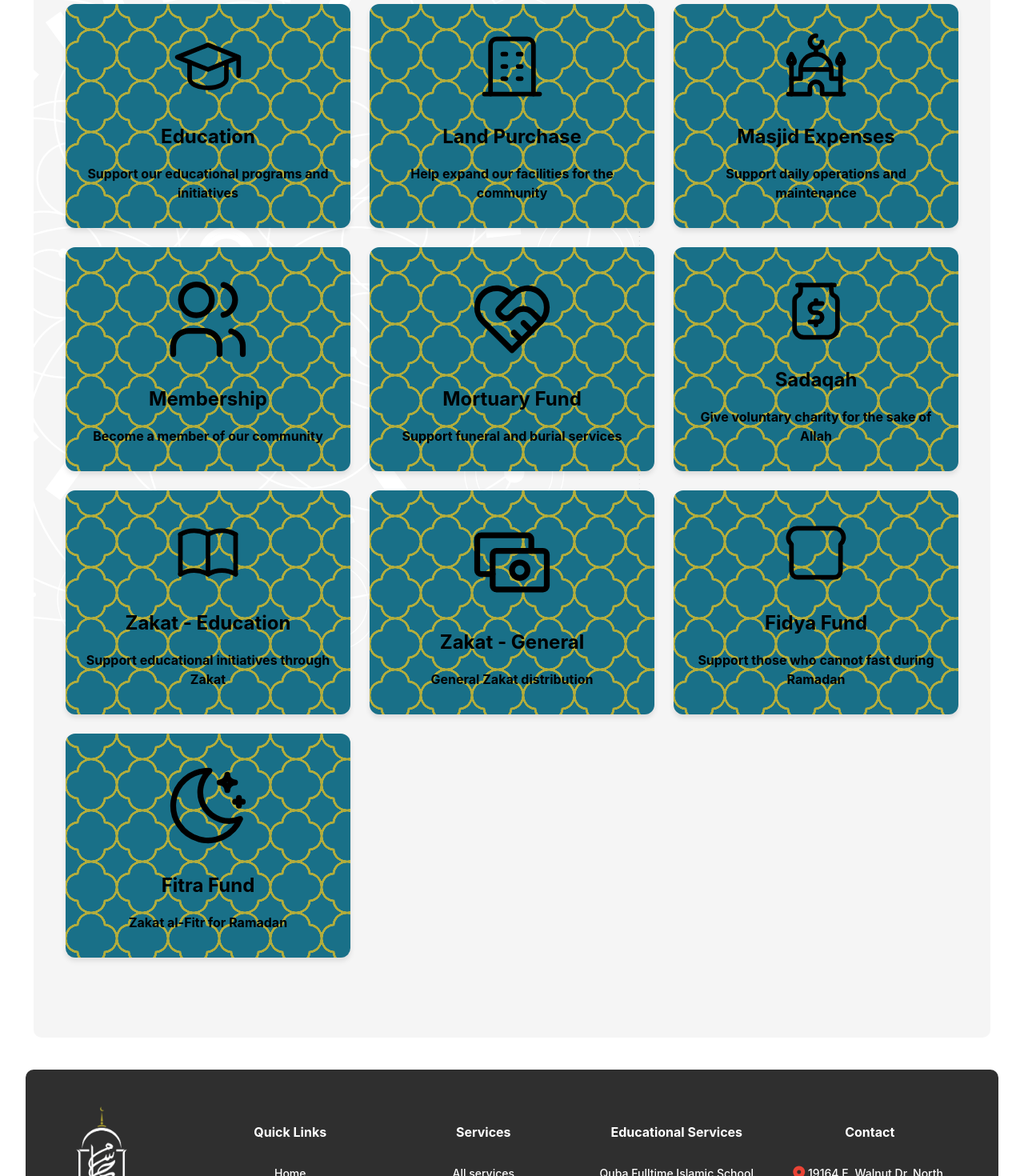
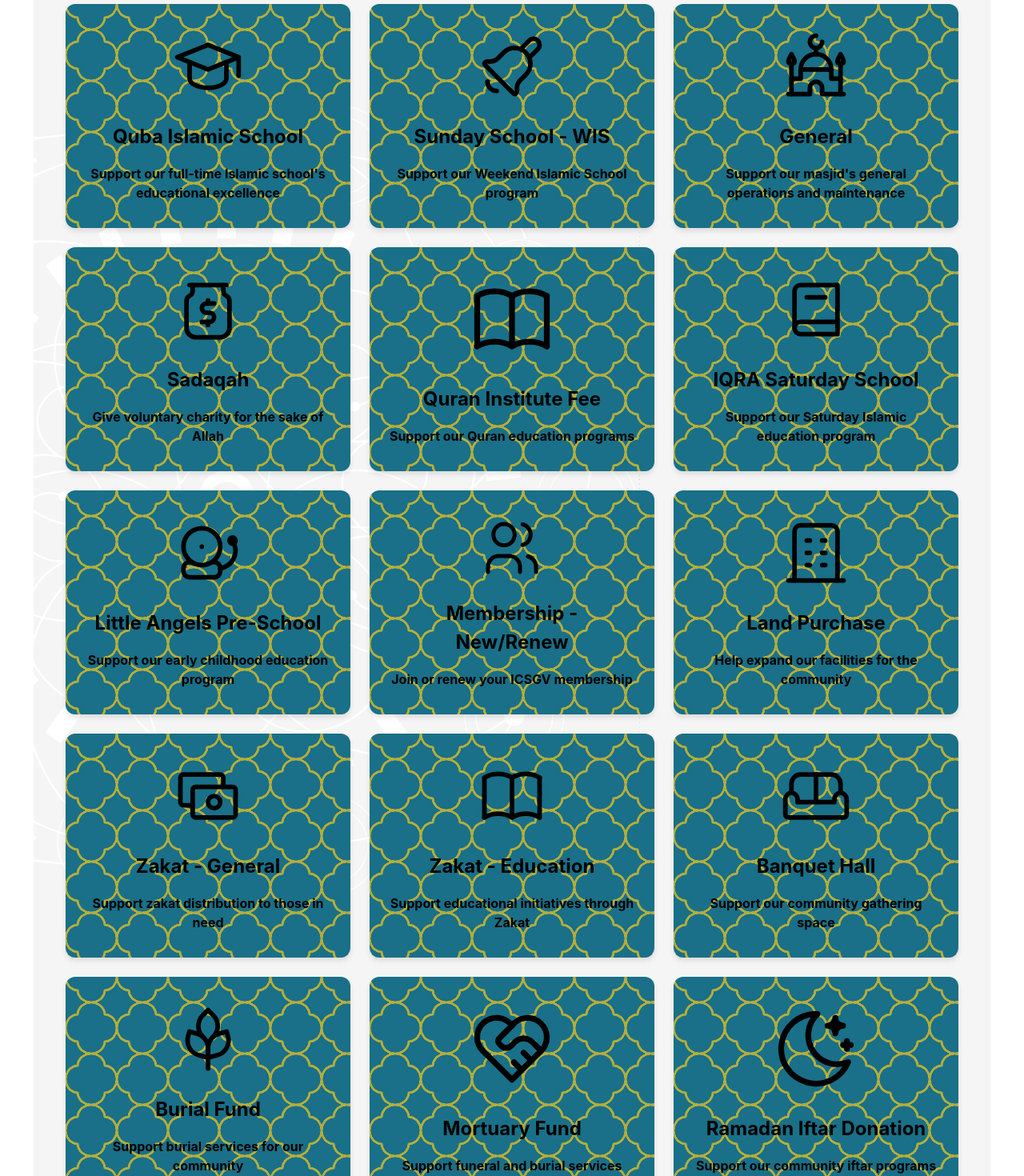
Before and after one commit to Yahia89/icsgv, a React (Vite) app: page /donate in a window 1280 px wide. Shown: the part 841-2311 px from the top of the page at 80% size. Built offline with nearby package versions, Linux system fonts and the light colour scheme; a web font is replaced by a local one.

Commit message:
donate buttons update

```diff
--- a/src/components/Donate.jsx
+++ b/src/components/Donate.jsx
@@ -7,12 +7,25 @@ import {
   IconBuildingMosque,
   IconUsers,
   IconHeartHandshake,
-  IconPray,
   IconBook,
   IconCash,
   IconBread,
   IconMoonStars,
-  IconTipJar
+  IconTipJar,
+  IconBuildingCommunity,
+  IconCertificate,
+  IconHome,
+  IconHearts,
+  IconSchoolBell,
+  IconBook2,
+  IconFriends,
+  IconBellSchool,
+  IconSofa,
+  IconWheat,
+  IconPray,
+  IconGrill,
+  IconMeat,
+  IconSparkles
 } from '@tabler/icons-react';
 
 
@@ -72,73 +85,161 @@ const Donate = () => {
                 target="_blank"
                 rel="noopener noreferrer">
                 <IconSchool size={48} stroke={1.5} />
-                <h3>Education</h3>
-                <p>Support our educational programs and initiatives</p>
+                <h3>Quba Islamic School</h3>
+                <p>Support our full-time Islamic school's educational excellence</p>
               </a>
 
-              {/* Apply the same attributes to all other links */}
-              <a className="donation-card"
+              <a href="https://us.mohid.co/ca/losangeles/icsgv/masjid/online/donation/index/6"
+                className="donation-card"
                 target="_blank"
-                rel="noopener noreferrer"
-               href="https://us.mohid.co/ca/losangeles/icsgv/masjid/online/donation/index/5">
+                rel="noopener noreferrer">
+                <IconSchoolBell size={48} stroke={1.5} />
+                <h3>Sunday School - WIS</h3>
+                <p>Support our Weekend Islamic School program</p>
+              </a>
+
+              <a href="https://us.mohid.co/ca/losangeles/icsgv/masjid/online/donation/index/1"
+                className="donation-card"
+                target="_blank"
+                rel="noopener noreferrer">
+                <IconBuildingMosque size={48} stroke={1.5} />
+                <h3>General</h3>
+                <p>Support our masjid's general operations and maintenance</p>
+              </a>
+
+              <a href="https://us.mohid.co/ca/losangeles/icsgv/masjid/online/donation/index/3"
+                className="donation-card"
+                target="_blank"
+                rel="noopener noreferrer">
+                <IconTipJar size={48} stroke={1.5} />
+                <h3>Sadaqah</h3>
+                <p>Give voluntary charity for the sake of Allah</p>
+              </a>
+
+              <a href="https://us.mohid.co/ca/losangeles/icsgv/masjid/online/donation/index/9"
+                className="donation-card"
+                target="_blank"
+                rel="noopener noreferrer">
+                <IconBook size={48} stroke={1.5} />
+                <h3>Quran Institute Fee</h3>
+                <p>Support our Quran education programs</p>
+              </a>
+
+              <a href="https://us.mohid.co/ca/losangeles/icsgv/masjid/online/donation/index/18"
+                className="donation-card"
+                target="_blank"
+                rel="noopener noreferrer">
+                <IconBook2 size={48} stroke={1.5} />
+                <h3>IQRA Saturday School</h3>
+                <p>Support our Saturday Islamic education program</p>
+              </a>
+
+              <a href="https://us.mohid.co/ca/losangeles/icsgv/masjid/online/donation/index/11"
+                className="donation-card"
+                target="_blank"
+                rel="noopener noreferrer">
+                <IconBellSchool size={48} stroke={1.5} />
+                <h3>Little Angels Pre-School</h3>
+                <p>Support our early childhood education program</p>
+              </a>
+
+              <a href="https://us.mohid.co/ca/losangeles/icsgv/masjid/online/donation/index/8"
+                className="donation-card"
+                target="_blank"
+                rel="noopener noreferrer">
+                <IconUsers size={48} stroke={1.5} />
+                <h3>Membership - New/Renew</h3>
+                <p>Join or renew your ICSGV membership</p>
+              </a>
+
+              <a href="https://us.mohid.co/ca/losangeles/icsgv/masjid/online/donation/index/5"
+                className="donation-card"
+                target="_blank"
+                rel="noopener noreferrer">
                 <IconBuilding size={48} stroke={1.5} />
                 <h3>Land Purchase</h3>
                 <p>Help expand our facilities for the community</p>
               </a>
 
-              <a target="_blank"
-                rel="noopener noreferrer" href="https://us.mohid.co/ca/losangeles/icsgv/masjid/online/donation/index/1" className="donation-card">
-                <IconBuildingMosque size={48} stroke={1.5} />
-                <h3>Masjid Expenses</h3>
-                <p>Support daily operations and maintenance</p>
+              <a href="https://us.mohid.co/ca/losangeles/icsgv/masjid/online/donation/index/2"
+                className="donation-card"
+                target="_blank"
+                rel="noopener noreferrer">
+                <IconCash size={48} stroke={1.5} />
+                <h3>Zakat - General</h3>
+                <p>Support zakat distribution to those in need</p>
               </a>
 
-              <a target="_blank"
-                rel="noopener noreferrer" href="https://us.mohid.co/ca/losangeles/icsgv/masjid/online/donation/index/8" className="donation-card">
-                <IconUsers size={48} stroke={1.5} />
-                <h3>Membership</h3>
-                <p>Become a member of our community</p>
+              <a href="https://us.mohid.co/ca/losangeles/icsgv/masjid/online/donation/index/17"
+                className="donation-card"
+                target="_blank"
+                rel="noopener noreferrer">
+                <IconBook size={48} stroke={1.5} />
+                <h3>Zakat - Education</h3>
+                <p>Support educational initiatives through Zakat</p>
               </a>
 
-              <a target="_blank"
-                rel="noopener noreferrer" href="https://us.mohid.co/ca/losangeles/icsgv/masjid/online/donation/index/4" className="donation-card">
+              <a href="https://us.mohid.co/ca/losangeles/icsgv/masjid/online/donation/index/10"
+                className="donation-card"
+                target="_blank"
+                rel="noopener noreferrer">
+                <IconSofa size={48} stroke={1.5} />
+                <h3>Banquet Hall</h3>
+                <p>Support our community gathering space</p>
+              </a>
+
+              <a href="https://us.mohid.co/ca/losangeles/icsgv/masjid/online/donation/index/16"
+                className="donation-card"
+                target="_blank"
+                rel="noopener noreferrer">
+                <IconWheat size={48} stroke={1.5} />
+                <h3>Burial Fund</h3>
+                <p>Support burial services for our community</p>
+              </a>
+
+              <a href="https://us.mohid.co/ca/losangeles/icsgv/masjid/online/donation/index/4"
+                className="donation-card"
+                target="_blank"
+                rel="noopener noreferrer">
                 <IconHeartHandshake size={48} stroke={1.5} />
                 <h3>Mortuary Fund</h3>
                 <p>Support funeral and burial services</p>
               </a>
 
-              <a href="https://us.mohid.co/ca/losangeles/icsgv/masjid/online/donation/index/3" className="donation-card">
-                <IconTipJar size={48} stroke={1.5} />
-                <h3>Sadaqah</h3>
-                <p>Give voluntary charity for the sake of Allah</p>
+              <a href="https://us.mohid.co/ca/losangeles/icsgv/masjid/online/donation/index/12"
+                className="donation-card"
+                target="_blank"
+                rel="noopener noreferrer">
+                <IconMoonStars size={48} stroke={1.5} />
+                <h3>Ramadan Iftar Donation</h3>
+                <p>Support our community iftar programs</p>
               </a>
 
-              <a target="_blank"
-                rel="noopener noreferrer" href="https://us.mohid.co/ca/losangeles/icsgv/masjid/online/donation/index/17" className="donation-card">
-                <IconBook size={48} stroke={1.5} />
-                <h3>Zakat - Education</h3>
-                <p>Support educational initiatives through Zakat</p>
+              <a href="https://us.mohid.co/ca/losangeles/icsgv/masjid/online/donation/index/13"
+                className="donation-card"
+                target="_blank"
+                rel="noopener noreferrer">
+                <IconGrill size={48} stroke={1.5} />
+                <h3>Fitra Fund</h3>
+                <p>Zakat al-Fitr for Ramadan</p>
               </a>
 
-              <a target="_blank"
-                rel="noopener noreferrer" href="https://us.mohid.co/ca/losangeles/icsgv/masjid/online/donation/index/2" className="donation-card">
-                <IconCash size={48} stroke={1.5} />
-                <h3>Zakat - General</h3>
-                <p>General Zakat distribution</p>
-              </a>
-
-              <a  target="_blank"
-                rel="noopener noreferrer" href="https://us.mohid.co/ca/losangeles/icsgv/masjid/online/donation/index/14" className="donation-card">
-                <IconBread size={48} stroke={1.5} />
+              <a href="https://us.mohid.co/ca/losangeles/icsgv/masjid/online/donation/index/14"
+                className="donation-card"
+                target="_blank"
+                rel="noopener noreferrer">
+                <IconMeat size={48} stroke={1.5} />
                 <h3>Fidya Fund</h3>
                 <p>Support those who cannot fast during Ramadan</p>
               </a>
 
-              <a target="_blank"
-                rel="noopener noreferrer" href="https://us.mohid.co/ca/losangeles/icsgv/masjid/online/donation/index/13" className="donation-card">
-                <IconMoonStars size={48} stroke={1.5} />
-                <h3>Fitra Fund</h3>
-                <p>Zakat al-Fitr for Ramadan</p>
+              <a href="https://us.mohid.co/ca/losangeles/icsgv/masjid/online/donation/index/7"
+                className="donation-card"
+                target="_blank"
+                rel="noopener noreferrer">
+                <IconSparkles size={48} stroke={1.5} />
+                <h3>Check-o-Matic</h3>
+                <p>Set up automatic recurring donations</p>
               </a>
             </div>
           </div>
--- a/src/components/PrayerTimes.jsx
+++ b/src/components/PrayerTimes.jsx
@@ -66,7 +66,7 @@ const PrayerTimes = () => {
             fontStyle: "italic",
           }}
         >
-          Ramdan Prayer Times {" "}
+          Ramadan Prayer Times {" "}
           <a
             href="https://drive.google.com/file/d/16ygSw9eH5vVI23qTFCJYjuJOiiofaE_5/view?usp=drive_link"
             target="_blank"
--- a/src/components/WeekendSchool.css
+++ b/src/components/WeekendSchool.css
@@ -133,8 +133,22 @@
   border-radius: 5px;
   cursor: pointer;
   transition: background-color 0.3s, transform 0.3s;
-  min-width: fit-content; /* Changed from fixed width */
-  max-width: max-content; /* Added to prevent excessive width */
+  min-width: fit-content;
+  max-width: max-content;
+  font-size: 1rem;
+}
+
+.weekend-button:hover {
+  background-color: #5e6f5c;
+  transform: translateY(-2px);
+}
+
+/* Remove these as they're now redundant */
+.donate-button,
+.donate-button:hover {
+  background-color: inherit;
+  color: inherit;
+  box-shadow: none;
 }
 
 .button-container {
@@ -245,3 +259,14 @@
     height: 150px;
   }
 }
+.donate-button {
+  background-color: #a99c38;
+  color: white;
+  transition: all 0.3s ease;
+}
+
+.donate-button:hover {
+  background-color: #8a7f2e;
+  transform: translateY(-2px);
+  box-shadow: 0 4px 8px rgba(0,0,0,0.1);
+}
```
Also changed, not shown: src/components/WeekendSchool.jsx (+8 -1 lines).
